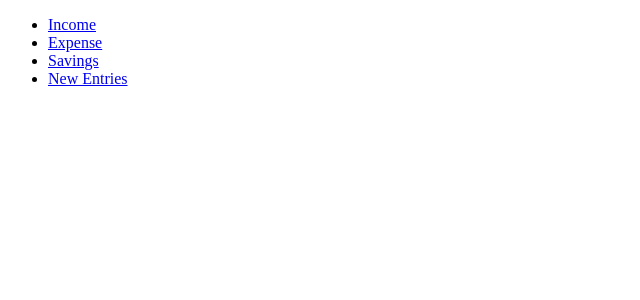
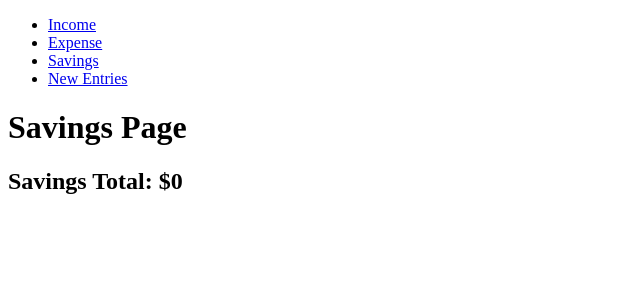
Before and after one commit to devMainak/redux-thunk, a React (Vite) app: page /savings in a window 1280 px wide. Shown: the top 300 px of the page, without its empty margins (0-640 px from the left). Built offline with nearby package versions, Linux system fonts and the light colour scheme.

Commit message:
feat: savings page

```diff
--- a/src/pages/Savings.jsx
+++ b/src/pages/Savings.jsx
@@ -11,6 +11,8 @@ const Savings = () => {
   const totalIncome = income.reduce((acc, curr) => curr.amount + acc, 0)
   const totalExpenses = expenses.reduce((acc, curr) => curr.amount + acc, 0)
 
+  const totalSavings = totalIncome - totalExpenses
+
   useEffect(() => {
     dispatch(fetchIncome)
   }, [])
@@ -20,7 +22,10 @@ const Savings = () => {
   }, [])
 
   return (
-    <div></div>
+    <div>
+      <h1>Savings Page</h1>
+      <h2>Savings Total: ${totalSavings}</h2>
+    </div>
   )
 }
 
```
